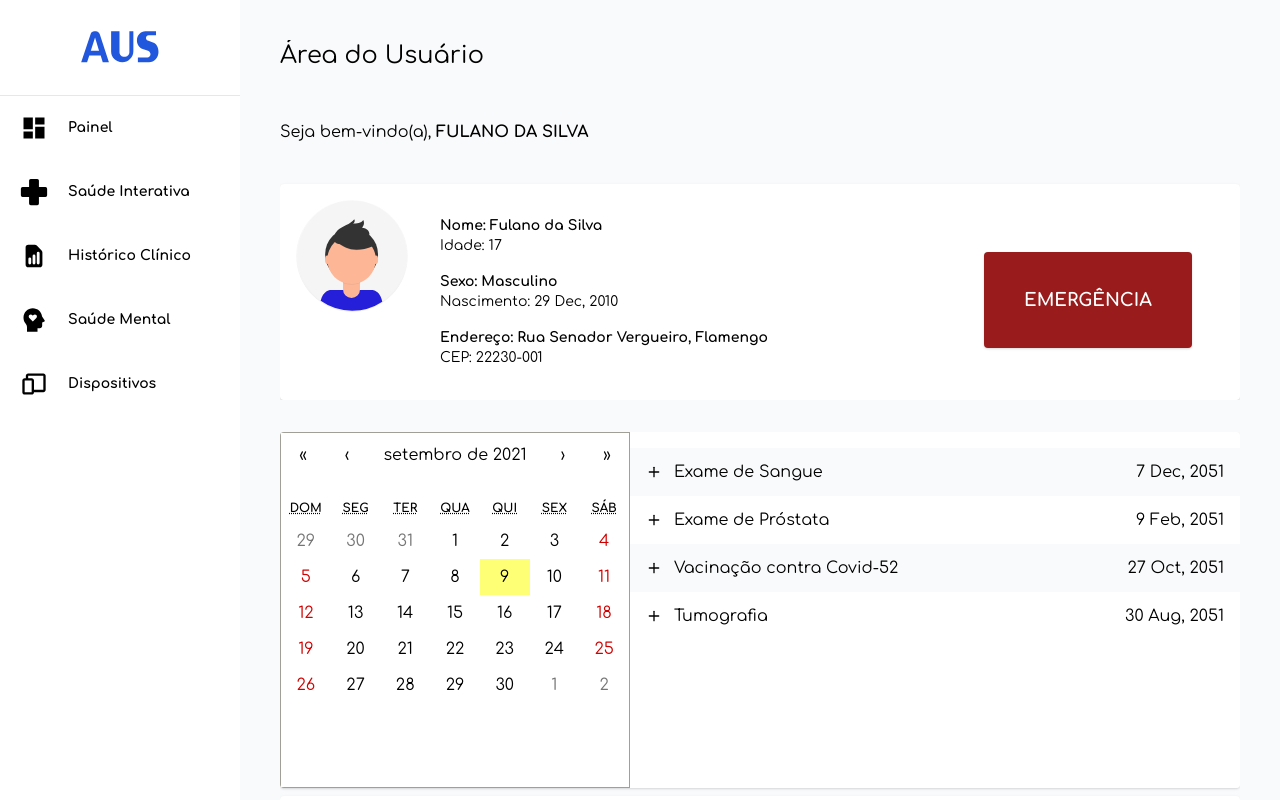
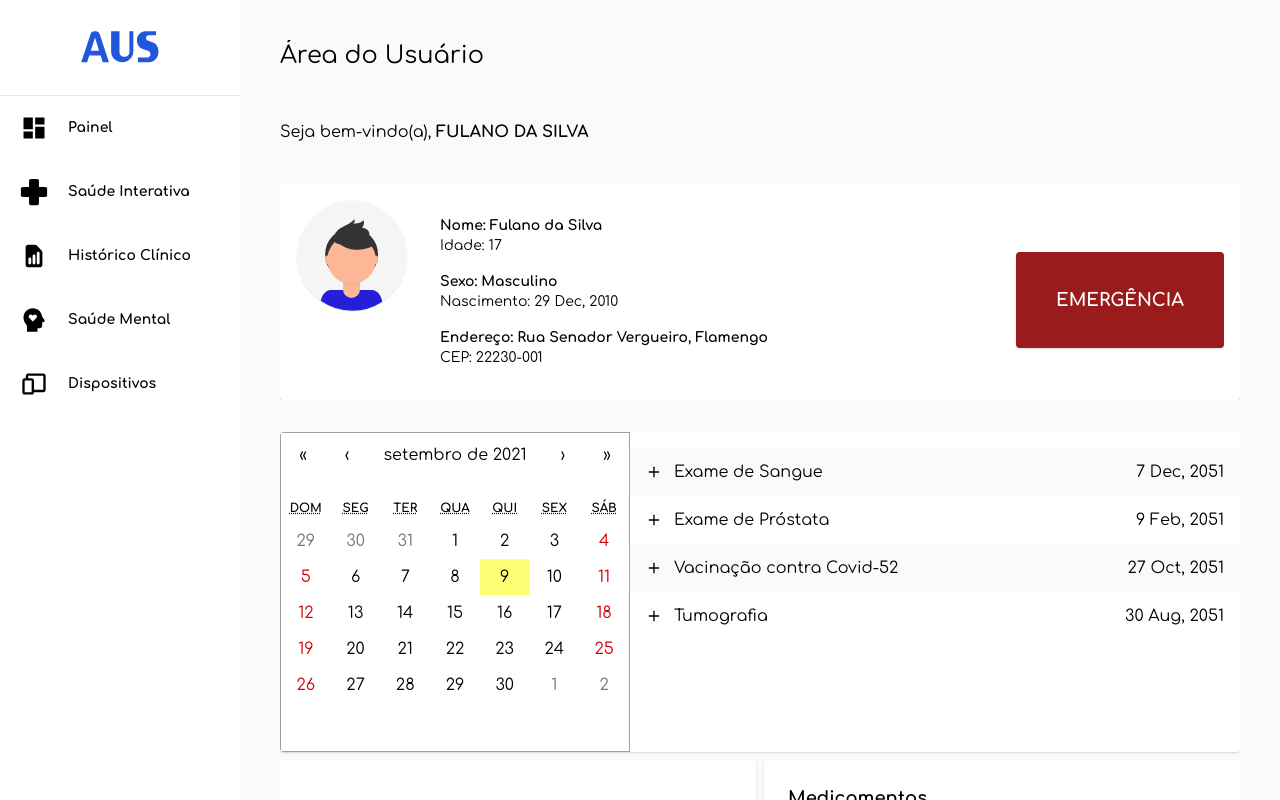
Before and after one commit to tavindev/aus-hackathon, a Next.js app: page /user in a window 1280 px wide. Built offline with nearby package versions, Linux system fonts and the light colour scheme.

Commit message:
refactor(styles): change dashboard styles

```diff
--- a/pages/user/index.tsx
+++ b/pages/user/index.tsx
@@ -56,7 +56,7 @@ const User: React.FC = () => {
               <div>
                 <ProfilePicture />
               </div>
-              <div className="flex flex-grow justify-between items-center pr-8">
+              <div className="flex flex-grow justify-between items-center">
                 <div className="ml-4 p-4 text-sm">
                   <div>
                     <p className="font-bold">Nome: {profile.name}</p>
@@ -89,8 +89,8 @@ const User: React.FC = () => {
             </div>
           </div>
         </div>
-        <div className="grid grid-rows-4 2xl:grid-rows-3 grid-cols-4 gap-2 mt-8 h-auto">
-          <div className="calendar row-span-1 col-span-4 w-full h-full shadow rounded max-h-96">
+        <div className="grid grid-rows-3 grid-cols-4 gap-2 mt-8 h-auto select-none">
+          <div className="calendar row-span-1 col-span-4 w-full shadow rounded h-80">
             <div className="flex bg-white h-full min-h-full max-h-full">
               <Calendar locale="pt-BR" />
               <div className="flex-grow py-4 h-full min-h-full max-h-full overflow-hidden overflow-y-auto">
@@ -110,7 +110,7 @@ const User: React.FC = () => {
               </div>
             </div>
           </div>
-          <div className="notifications row-span-1 col-span-4 2xl:col-span-2 flex flex-col p-8 w-full max-h-96 shadow rounded bg-white">
+          {/* <div className="notifications row-span-1 col-span-4 2xl:col-span-2 flex flex-col p-8 w-full max-h-96 shadow rounded bg-white">
             <h3 className="text-lg">Notificações</h3>
             <div className="flex flex-grow flex-col justify-between items-center w-full">
               <div className="relative h-56 w-full">
@@ -118,12 +118,12 @@ const User: React.FC = () => {
               </div>
               <p className="mt-4">Tudo quieto por aqui...</p>
             </div>
-          </div>
+          </div> */}
+          <div className="medical-record row-span-2 col-span-2 bg-white rounded shadow"></div>
           <div className="medications row-span-1 col-span-2 bg-white rounded shadow h-full overflow-hidden overflow-y-auto">
             <MedicationList medicines={medicines} />
           </div>
           <div className="services row-span-1 col-span-2 bg-white rounded shadow"></div>
-          <div className="medical-record row-span-1 col-span-4 2xl:col-span-2 bg-white rounded shadow"></div>
         </div>
       </div>
     </>
```
